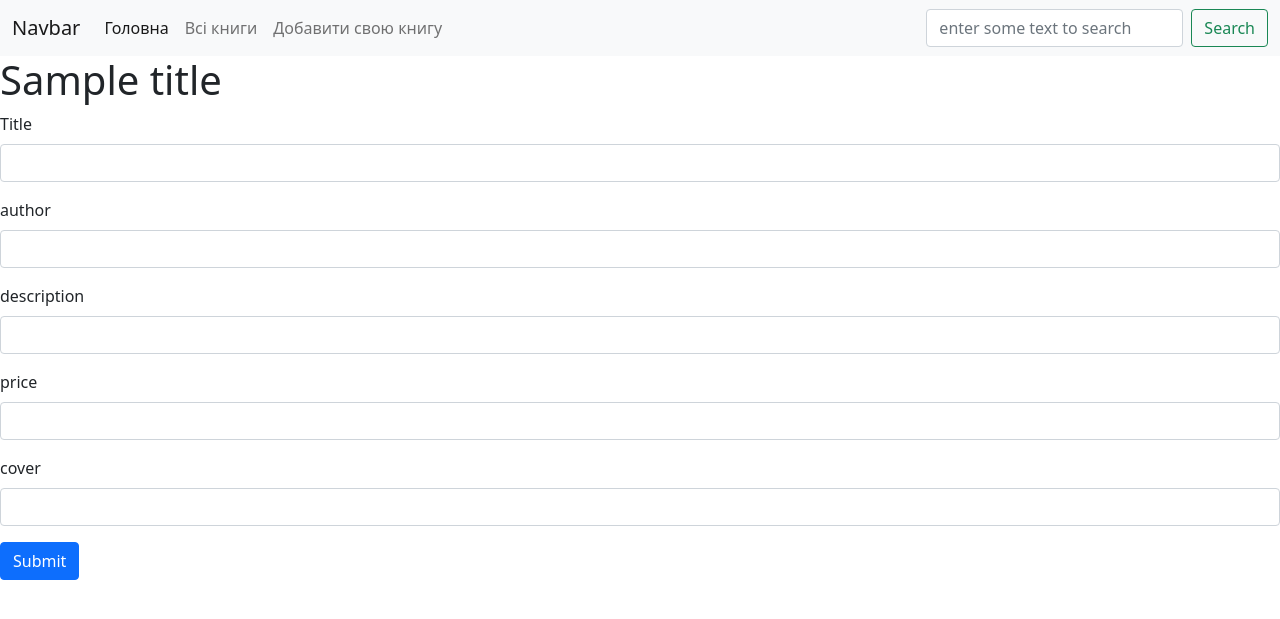
After one commit to smartguy-coder/fastapi_18072023, a FastAPI app: template templates/add_book.html in a window 1280 px wide. The commit adds this page. Shown: the top 619 px of the page. Run offline with FastAPI, Linux system fonts and the light colour scheme; the template is opened without the code that fills it: most values are stand-ins (such as "Sample title", 1, 10 or a date in 2020).

Commit message:
fastapi - 2mnb576

```diff
--- a/main.py
+++ b/main.py
@@ -54,6 +54,7 @@ def main(request: Request):
 
 @app.get('/all-books', tags=['web'])
 @app.post('/search', tags=['web'])
+@app.get('/search', tags=['web'])
 def all_books(request: Request, search_text: str = Form(None)):
     if search_text:
         books = db.get_book_by_title_or_other_str(query_str=search_text)
@@ -61,12 +62,40 @@ def all_books(request: Request, search_text: str = Form(None)):
         books = db.get_books(limit=15)
     books_serialized = _serialize_books(books)
     context = {
-        'title': 'Our books',
+        'title': f'Search result for text {search_text}' if search_text else 'Our books',
         'request': request,
         'books': books_serialized,
     }
     return templates.TemplateResponse('all_books.html', context=context)
 
+
+@app.get('/add-book', tags=['web'])
+def add_book(request: Request):
+    context = {
+        'title': 'Add your book',
+        'request': request,
+    }
+    return templates.TemplateResponse('add_book.html', context=context)
+
+
+@app.post('/add-book', tags=['web'])
+def add_book_final(request: Request):
+    # db.add_book(
+    #     title=book.title,
+    #     author=book.author,
+    #     description=book.description,
+    #     price=book.price,
+    #     cover=book.cover,
+    # )
+
+    books = db.get_books(limit=15)
+    books_serialized = _serialize_books(books)
+    context = {
+        'title': 'Add your book',
+        'request': request,
+        'books': books_serialized,
+    }
+    return templates.TemplateResponse('all_books.html', context=context)
 
 #  API
 
--- /dev/null
+++ b/templates/add_book.html
@@ -0,0 +1,43 @@
+{% extends 'base.html' %}
+
+{% block title %}
+    {{ title }}
+{% endblock %}
+
+{% block content %}
+    <h1>{{ title }}</h1>
+
+
+<form method="post" action="/add-book">
+  <div class="mb-3">
+    <label for="title" class="form-label">Title</label>
+    <input type="text"  name="title" class="form-control" id="title">
+  </div>
+
+  <div class="mb-3">
+    <label for="author" class="form-label">author</label>
+    <input type="text"  name="author" class="form-control" id="author">
+  </div>
+
+  <div class="mb-3">
+    <label for="description" class="form-label">description</label>
+    <input type="text"  name="description" class="form-control" id="description">
+  </div>
+
+  <div class="mb-3">
+    <label for="price" class="form-label">price</label>
+    <input type="number"  name="price" class="form-control" id="price">
+  </div>
+
+  <div class="mb-3">
+    <label for="cover" class="form-label">cover</label>
+    <input type="url"  name="cover" class="form-control" id="cover">
+  </div>
+
+
+
+
+  <button type="submit" class="btn btn-primary">Submit</button>
+</form>
+
+{% endblock %}
--- a/templates/all_books.html
+++ b/templates/all_books.html
@@ -11,6 +11,7 @@
         <h3>Title: {{ book.title }}</h3>
         <h4>Author: {{ book.author }}</h4>
         <p>Price: {{ book.price }}</p>
+        <p>Published: {{ book.created_at }}</p>
     <img src="{{ book.cover }}" alt="" width="200" height="200">
     <hr>
     {% endfor %}
--- a/templates/base.html
+++ b/templates/base.html
@@ -24,6 +24,9 @@
         <li class="nav-item">
           <a class="nav-link" href="/all-books">Всі книги</a>
         </li>
+         <li class="nav-item">
+          <a class="nav-link" href="/add-book">Добавити свою книгу</a>
+        </li>
 
           </ul>
           <form class="d-flex" method="post" action="/search">
```
